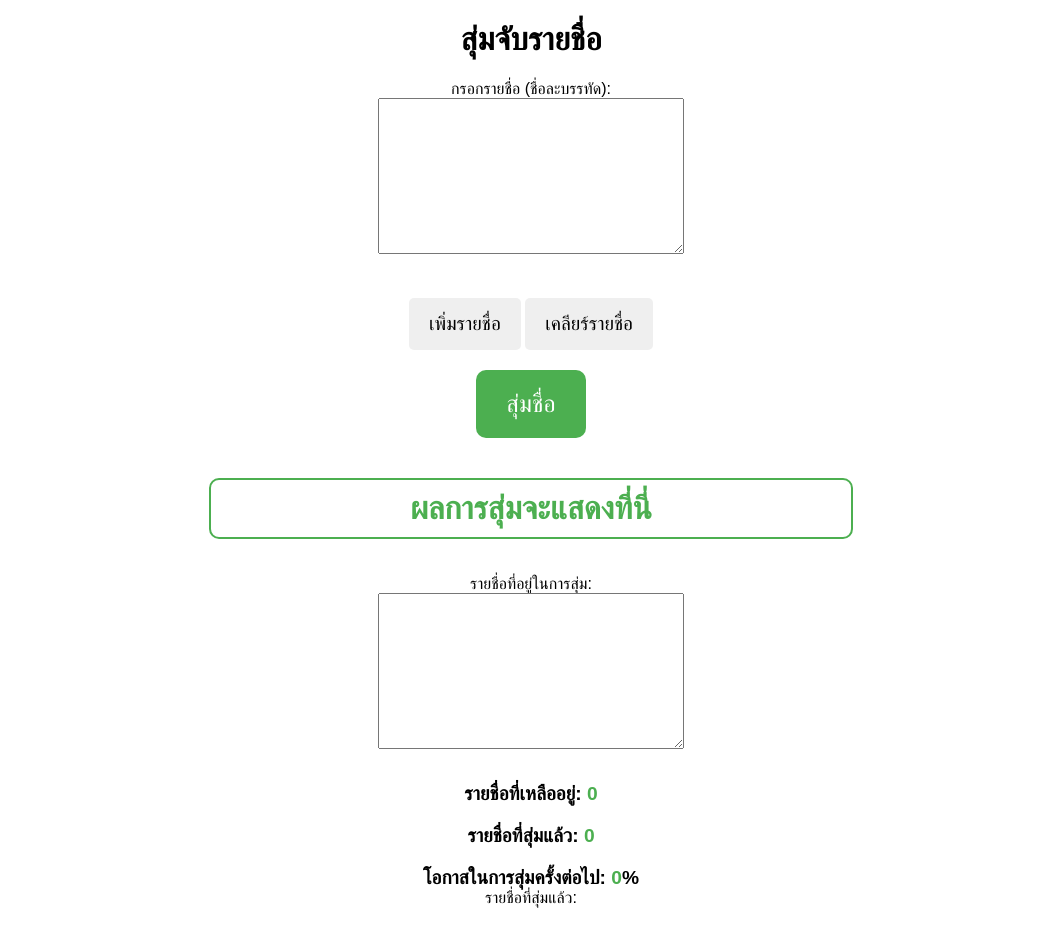
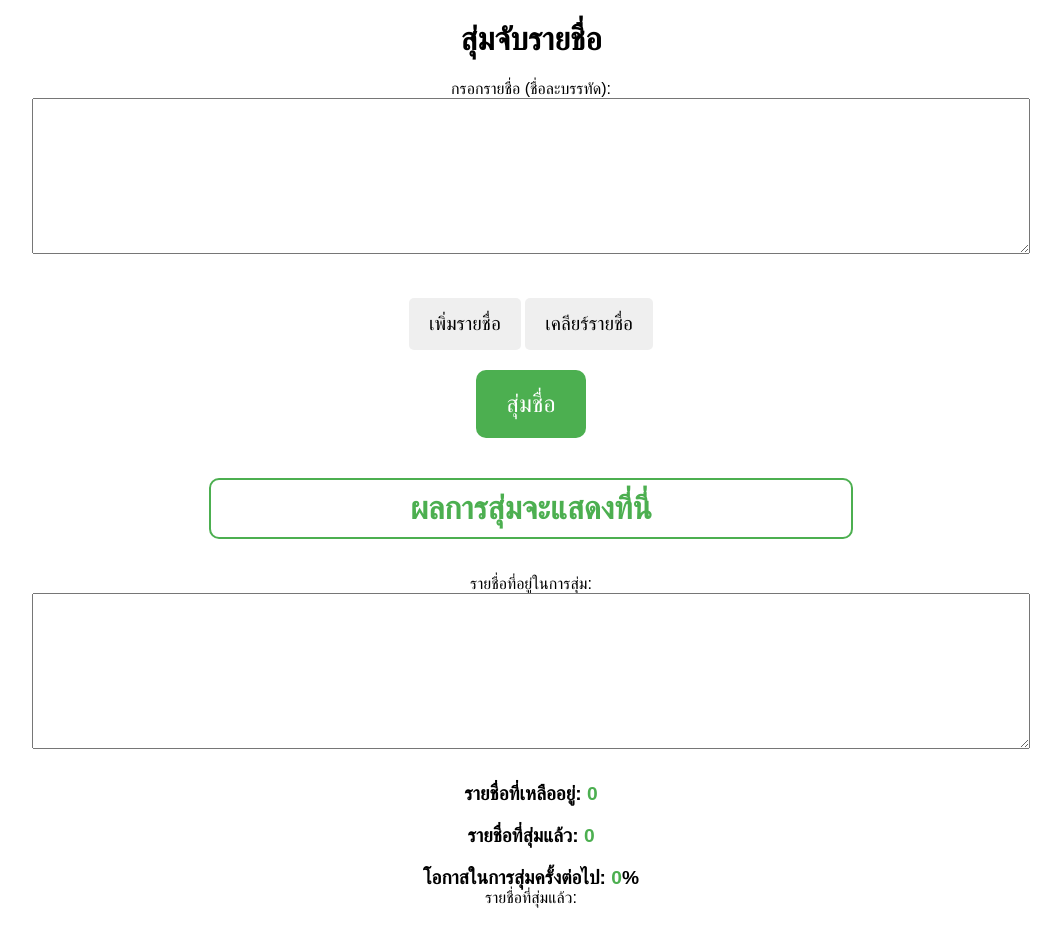
Before and after one commit to i3rightz/i3rightz.github.io, a plain HTML site: page index.html in a window 1280 px wide. Shown: the whole page, without its empty margins (109-1170 px from the left). Drawn offline with Linux system fonts and the light colour scheme.

Commit message:
๊Update Text area width viewer

```diff
--- a/index.html
+++ b/index.html
@@ -80,7 +80,7 @@
 <body>
     <h1>สุ่มจับรายชื่อ</h1>
     <label for="names">กรอกรายชื่อ (ชื่อละบรรทัด):</label><br>
-    <textarea id="names"></textarea><br>
+    <textarea id="names" style="width: 80%;"></textarea><br>
     <div class="button-group">
         <button onclick="addNames()">เพิ่มรายชื่อ</button>
         <button onclick="clearNames()">เคลียร์รายชื่อ</button>
@@ -92,7 +92,7 @@
 <br>
 <br>
     <label for="namesListDisplay">รายชื่อที่อยู่ในการสุ่ม:</label><br>
-    <textarea id="namesListDisplay" readonly></textarea><br>
+    <textarea id="namesListDisplay" readonly style="width: 80%;"></textarea><br>
     <div class="info">รายชื่อที่เหลืออยู่: <span id="remainingCount">0</span></div>
     <div class="info">รายชื่อที่สุ่มแล้ว: <span id="pickedCount">0</span></div>
     <div class="info">โอกาสในการสุ่มครั้งต่อไป: <span id="nextProbability">0</span>%</div>
```
